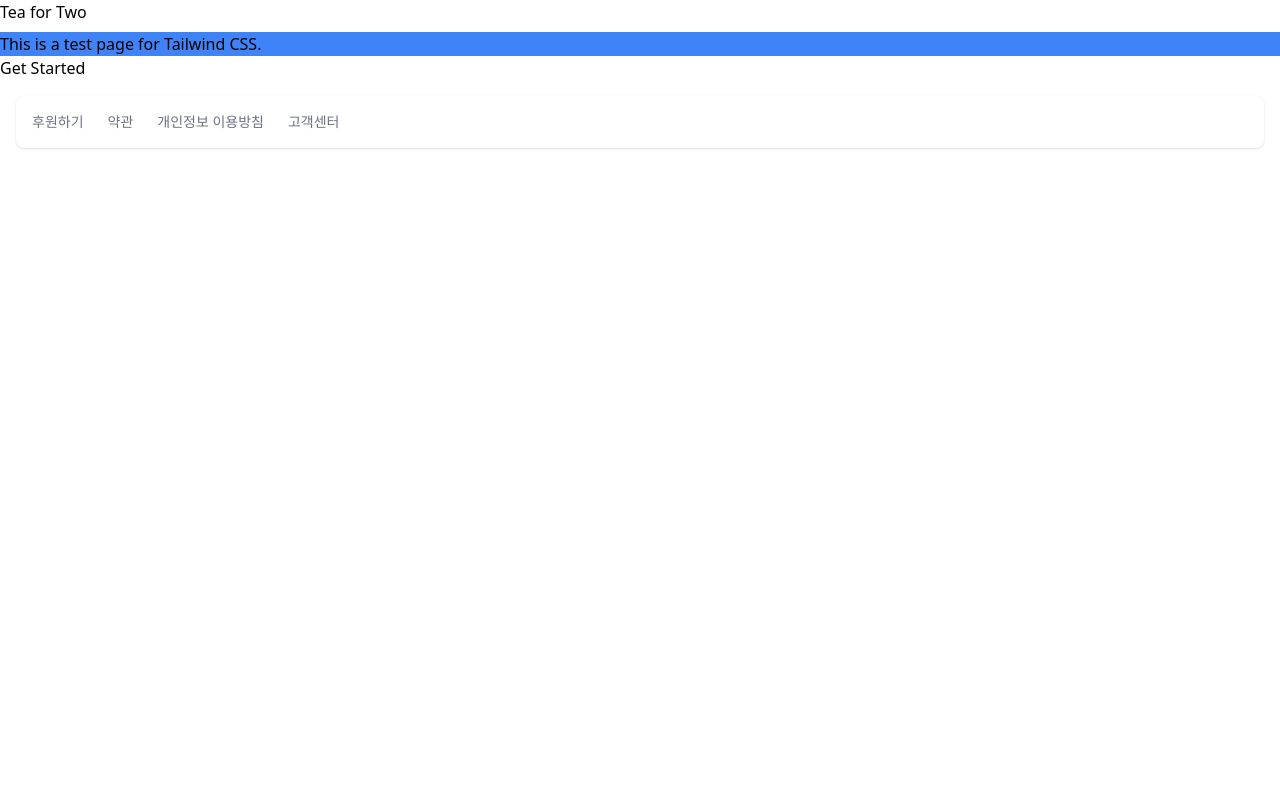
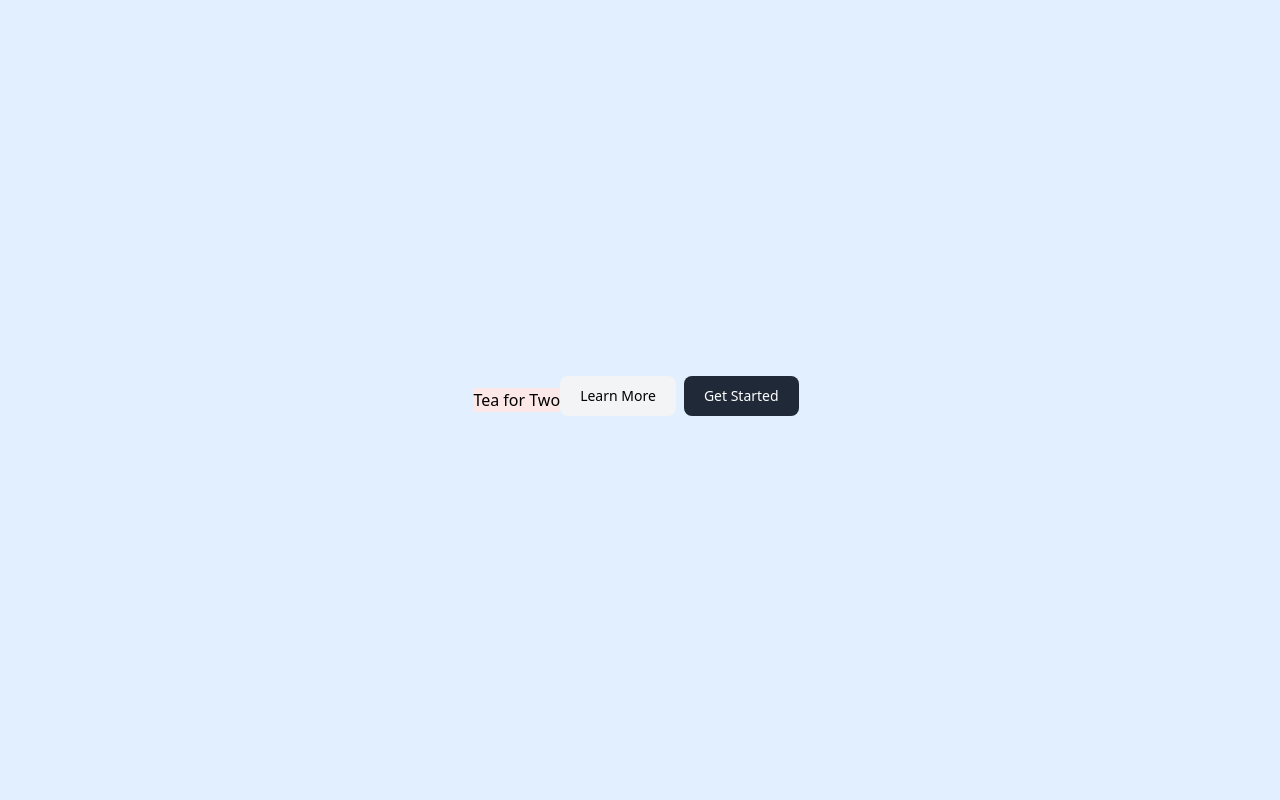
Before and after one commit to 42Seoul-Tea42/frontend, a Next.js app: page / in a window 1280 px wide. Shown: the top 800 px of the page. Built offline with nearby package versions, Linux system fonts and the light colour scheme.

Commit message:
feat: 랜딩페이지 버튼 추가
- learn more 버튼 추가
- 부드러운 스크롤 함수 추가

```diff
--- a/app/page.tsx
+++ b/app/page.tsx
@@ -2,17 +2,55 @@
 
 import { useRouter } from "next/navigation";
 
-function Page() {
+function LandingPage() {
   const router = useRouter();
+
+  const scrollView = () => {
+    (function smoothScroll() {
+      const targetY = window.innerHeight;
+      const duration = 500;
+
+      const startTime = performance.now();
+      function animateScroll(currentTime: number) {
+        const elapsedTime = currentTime - startTime;
+        const progress = Math.min(elapsedTime / duration, 1);
+
+        window.scrollTo(0, targetY * progress);
+
+        if (elapsedTime < duration) {
+          window.requestAnimationFrame(animateScroll);
+        }
+      }
+      window.requestAnimationFrame(animateScroll);
+    })();
+  };
+
   return (
     <>
-      <h1>Tea for Two</h1>
-      <p className="bg-blue-500 mt-2">This is a test page for Tailwind CSS.</p>
-      <button className="bg-green" onClick={() => router.push("/home")}>
-        Get Started
-      </button>
+      {/* Tea for Two Main */}
+      <div className="w-full mx-auto h-screen bg-blue-100">
+        <div className="flex items-center justify-center h-screen">
+          <h1 className="text-center bg-red-100">Tea for Two</h1>
+          <button
+            type="button"
+            className="text-black bg-gray-100 hover:bg-gray-200 focus:outline-none focus:ring-4 focus:ring-gray-300 font-medium rounded-lg text-sm px-5 py-2.5 me-2 mb-2 dark:bg-gray-800 dark:hover:bg-gray-700 dark:focus:ring-gray-700 dark:border-gray-700"
+            onClick={scrollView}
+          >
+            Learn More
+          </button>
+          <button
+            type="button"
+            className="text-white bg-gray-800 hover:bg-gray-900 focus:outline-none focus:ring-4 focus:ring-gray-300 font-medium rounded-lg text-sm px-5 py-2.5 me-2 mb-2 dark:bg-gray-800 dark:hover:bg-gray-700 dark:focus:ring-gray-700 dark:border-gray-700"
+            onClick={() => router.push("/home")}
+          >
+            Get Started
+          </button>
+        </div>
+      </div>
+      {/* Learn more */}
+      <div className="w-full mx-auto p-4 h-screen bg-red-400"></div>
     </>
   );
 }
 
-export default Page;
+export default LandingPage;
```
